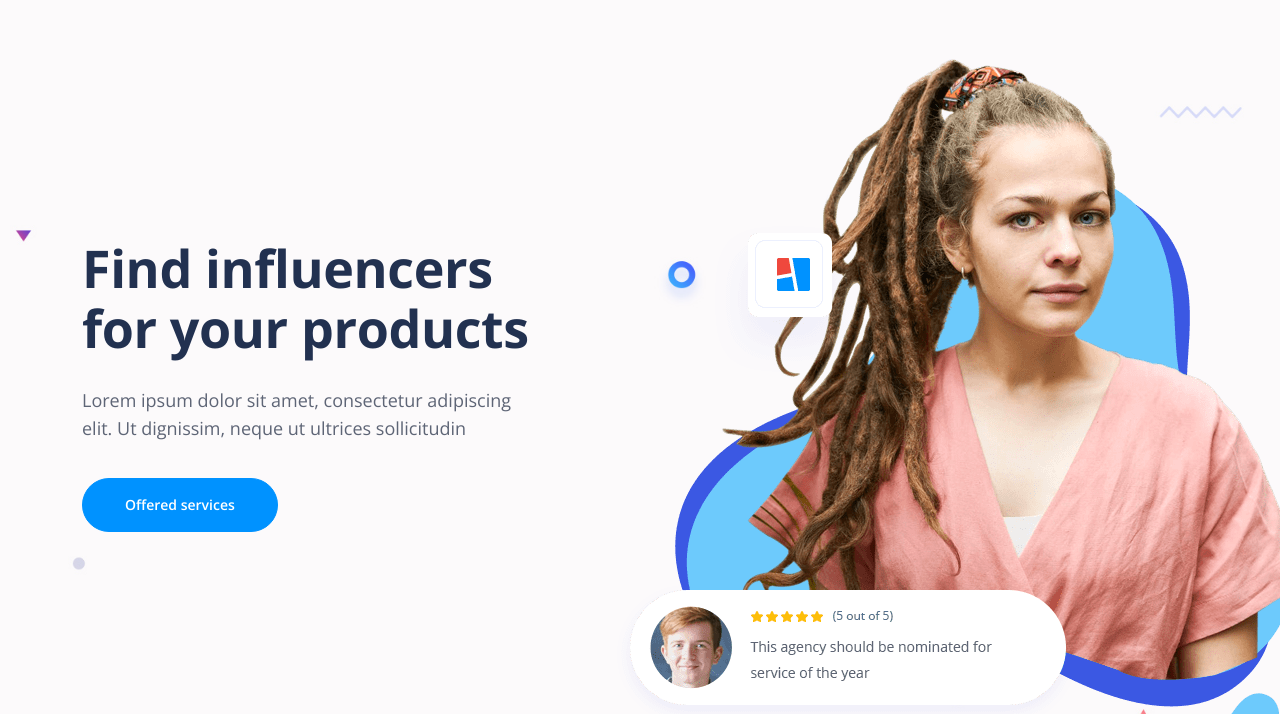
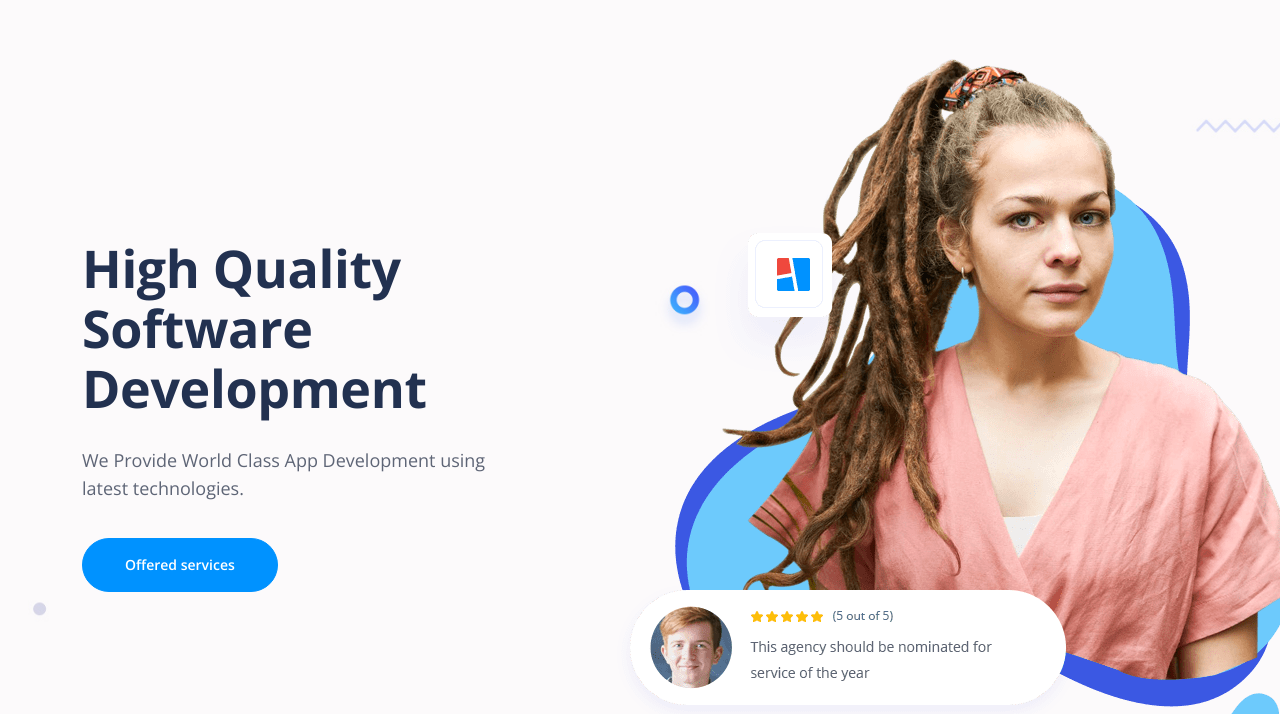
Before and after one commit to fisforfaheem/encoders_website, a plain HTML site: page index.html in a window 1280 px wide. Shown: the part 86-800 px from the top of the page. Drawn offline with nearby package versions, Linux system fonts and the light colour scheme; a script that the page names is missing.

Commit message:
Updated some important things related to My preferences

```diff
--- a/index.html
+++ b/index.html
@@ -18,7 +18,7 @@
 	<meta name="twitter:card" content="summary_large_image"> <!-- to have large image post format in Twitter -->
 
     <!-- Webpage Title -->
-    <title>Nubis Webpage Title</title>
+    <title>Encoders Webpage Title</title>
 
     <!-- Styles -->
     <link href="https://fonts.googleapis.com/css2?family=Open+Sans:ital,wght@0,400;0,600;0,700;1,400&display=swap" rel="stylesheet">
@@ -86,8 +86,8 @@
             <div class="row">
                 <div class="col-lg-6 col-xl-5">
                     <div class="text-container">
-                        <h1 class="h1-large">Find influencers for your products</h1>
-                        <p class="p-large">Lorem ipsum dolor sit amet, consectetur adipiscing elit. Ut dignissim, neque ut ultrices sollicitudin</p>
+                        <h1 class="h1-large">High Quality Software Development</h1>
+                        <p class="p-large">We Provide World Class App Development using latest technologies.</p>
                         <a class="btn-solid-lg" href="#services">Offered services</a>
                     </div> <!-- end of text-container -->
                 </div> <!-- end of col -->
@@ -556,7 +556,7 @@
                     </ul>
                 </div> <!-- end of col -->
                 <div class="col-lg-6">
-                    <p class="p-small statement">Copyright © <a href="#">Your name</a></p>
+                    <p class="p-small statement">Copyright ©Encoders 2021 <a href="#">FHM</a></p>
                 </div> <!-- end of col -->
             </div> <!-- enf of row -->
         </div> <!-- end of container -->
```
